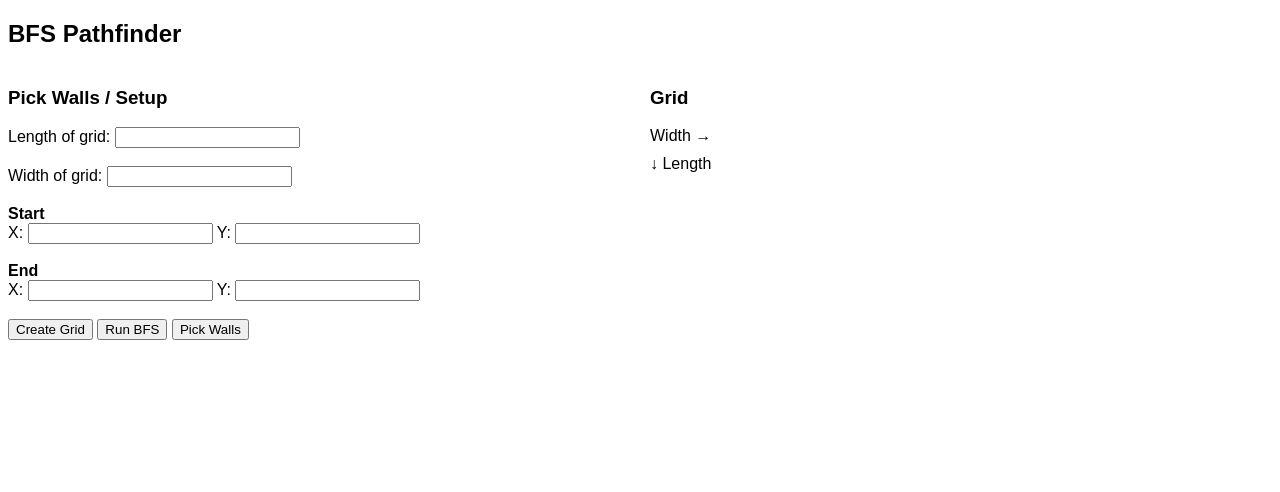
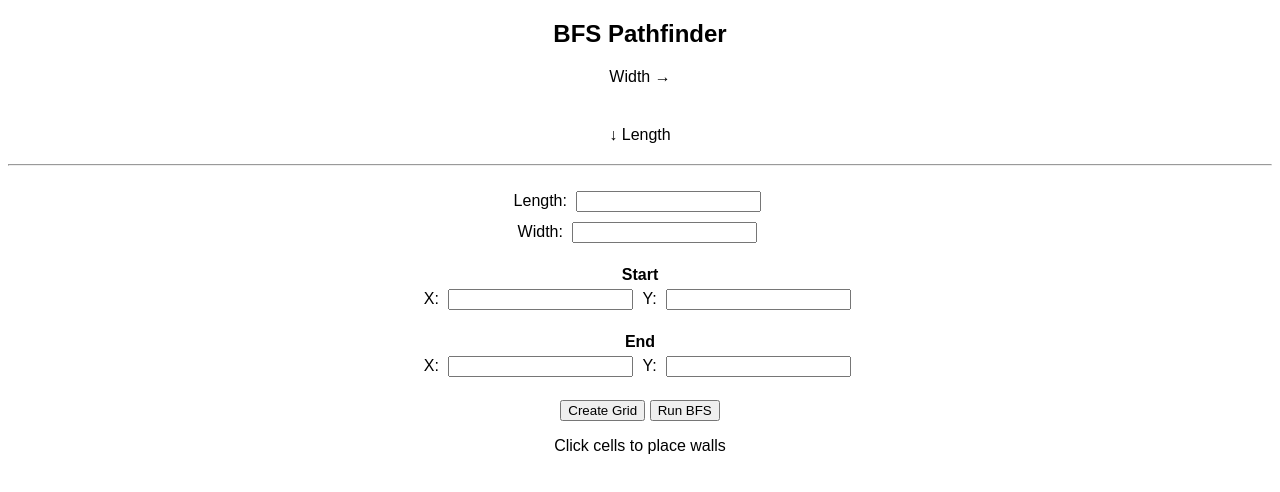
Before and after one commit to MKP-Winner/Parthiban-Spec-Implementation-Assignment, a plain HTML site: page index.html in a window 1280 px wide. Drawn offline with Linux system fonts and the light colour scheme.

Commit message:
Fourth update for HTML

```diff
--- a/index.html
+++ b/index.html
@@ -7,17 +7,12 @@
     <style>
         body {
             font-family: Arial;
-        }
-
-        .container {
-            display: grid;
-            grid-template-columns: 1fr 1fr;
-            gap: 20px;
+            text-align: center;
         }
 
         table {
             border-collapse: collapse;
-            margin-top: 10px;
+            margin: 20px auto;
         }
 
         td {
@@ -31,19 +26,38 @@
         .wall { background-color: black; }
         .visited { background-color: lightblue; }
         .path { background-color: green; }
+
+        hr {
+            margin: 20px 0;
+        }
+
+        .controls {
+            margin-top: 20px;
+        }
+
+        input {
+            margin: 5px;
+        }
     </style>
 </head>
+
 <body>
+
 <h2>BFS Pathfinder</h2>
 
-<div class="container">
-    <div class="section">
-        <h3>Pick Walls / Setup</h3>
+<div>
+    <div>Width →</div>
+    <table id="grid"></table>
+    <div>↓ Length</div>
+</div>
 
-        Length of grid:
-        <input id="rows" type="number"><br><br>
+<hr>
+<div class="controls">
 
-        Width of grid:
+    Length:
+    <input id="rows" type="number"><br>
+
+    Width:
     <input id="cols" type="number"><br><br>
 
     <b>Start</b><br>
@@ -56,16 +70,8 @@
 
     <button onclick="createGrid()">Create Grid</button>
     <button onclick="runBFS()">Run BFS</button>
-        <button onclick="setMode('wall')">Pick Walls</button>
-    </div>
 
-    <div class="section">
-        <h3>Grid</h3>
-
-        <div>Width →</div>
-        <table id="grid"></table>
-        <div>↓ Length</div>
-    </div>
+    <p>Click cells to place walls</p>
 
 </div>
 </body>
```
Lines whose indentation alone changed are shown as unchanged.
